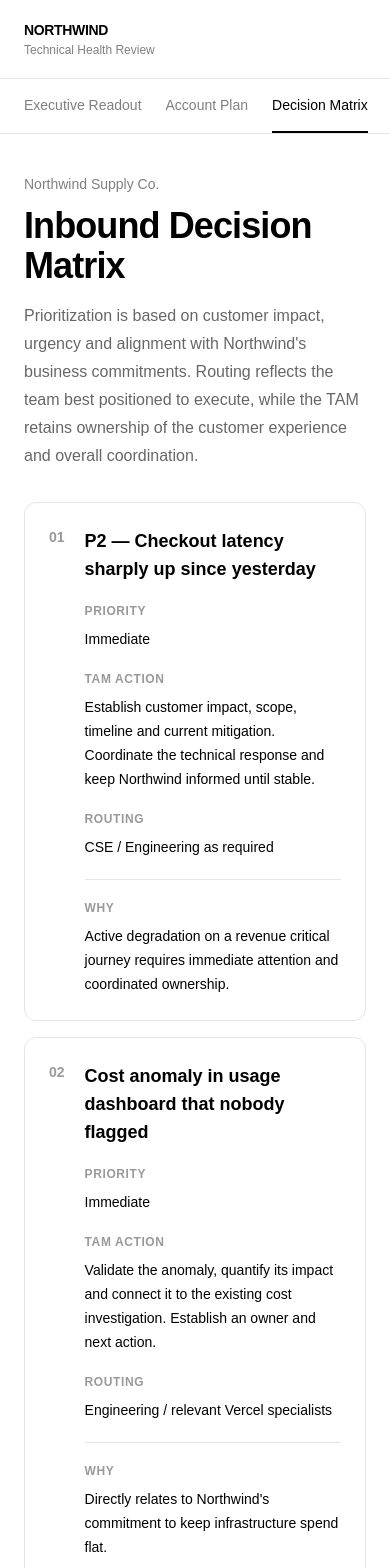
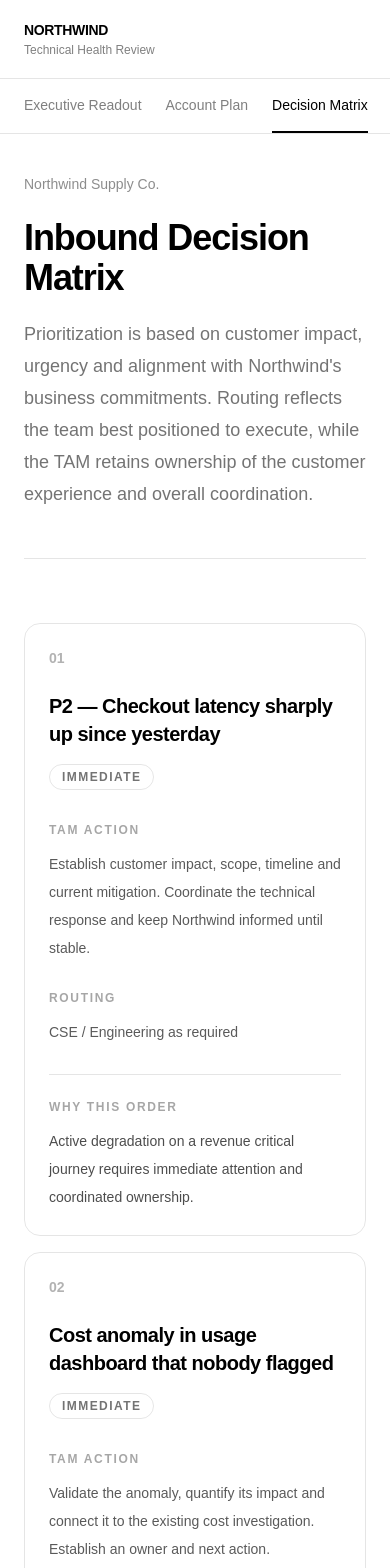
Before and after one commit to FranciscoDiego64/northwind-technical-review, a Next.js app: page /decision-matrix in a window 390 px wide. Shown: the top 1568 px of the page. Built offline with nearby package versions, Linux system fonts and the light colour scheme.

Commit message:
version before nav menu in account plan

```diff
--- a/app/account-plan/page.tsx
+++ b/app/account-plan/page.tsx
@@ -162,9 +162,10 @@
                   {"actions" in workstream && workstream.actions && (
                     <div className="mt-8">
                      <p className="text-xs font-semibold uppercase tracking-[0.14em] text-black/35">
-                        Actions
+                        {"actionsTitle" in workstream
+                            ? workstream.actionsTitle
+                                : "Actions"}
                     </p>
-
                       <ul className="mt-4 space-y-3">
                         {workstream.actions.map((action) => (
                           <li
@@ -186,7 +187,11 @@
                   {"actionsIntro" in workstream &&
   workstream.actionsIntro && (
     <div className="mt-8">
-                        <p className="text-sm leading-6 text-black/65">
+      <p className="text-xs font-semibold uppercase tracking-[0.14em] text-black/35">
+        Actions
+      </p>
+
+      <p className="mt-3 text-sm leading-6 text-black/65">
         {workstream.actionsIntro}
       </p>
 
--- a/app/decision-matrix/page.tsx
+++ b/app/decision-matrix/page.tsx
@@ -2,80 +2,103 @@
 
 export default function DecisionMatrixPage() {
   return (
-    <div className="space-y-8">
-      <section className="max-w-3xl">
-        <p className="mb-3 text-sm font-medium text-black/50">
+    <div className="space-y-16">
+      {/* Header */}
+      <section className="border-b border-black/10 pb-12">
+        <p className="text-sm font-medium text-black/45">
           Northwind Supply Co.
         </p>
 
-        <h1 className="text-4xl font-semibold tracking-tight">
+        <div className="mt-6 max-w-4xl">
+          <h1 className="text-4xl font-semibold tracking-[-0.03em] sm:text-5xl lg:text-6xl">
             {decisionMatrix.title}
           </h1>
 
-        <p className="mt-4 max-w-3xl leading-7 text-black/60">
+          <p className="mt-5 max-w-3xl text-lg leading-8 text-black/55">
             {decisionMatrix.introduction}
           </p>
+        </div>
       </section>
 
-      <section className="space-y-4">
+      {/* Decision items */}
+      <section>
+        <div className="space-y-4">
           {decisionMatrix.items.map((item) => (
             <article
               key={item.order}
-            className="rounded-xl border border-black/10 p-6"
+              className="rounded-2xl border border-black/10 p-6 sm:p-8"
             >
-            <div className="flex gap-5">
-              <div className="text-sm font-semibold text-black/40">
+              <div className="grid gap-6 lg:grid-cols-[72px_1fr]">
+                {/* Order */}
+                <div>
+                  <div className="text-sm font-semibold text-black/30">
                     {String(item.order).padStart(2, "0")}
                   </div>
-
-              <div className="min-w-0">
-                <h2 className="text-lg font-semibold">{item.request}</h2>
-
-                <div className="mt-5 grid gap-5 sm:grid-cols-3">
-                  <div>
-                    <div className="text-xs font-semibold uppercase tracking-wider text-black/40">
-                      Priority
-                    </div>
-                    <p className="mt-2 text-sm leading-6">{item.priority}</p>
                 </div>
 
                 <div>
-                    <div className="text-xs font-semibold uppercase tracking-wider text-black/40">
+                  {/* Request + priority */}
+                  <div className="flex flex-col gap-4 sm:flex-row sm:items-start sm:justify-between">
+                    <h2 className="max-w-3xl text-xl font-semibold tracking-tight sm:text-2xl">
+                      {item.request}
+                    </h2>
+
+                    <span className="w-fit shrink-0 rounded-full border border-black/10 px-3 py-1 text-xs font-semibold uppercase tracking-[0.12em] text-black/55">
+                      {item.priority}
+                    </span>
+                  </div>
+
+                  {/* Detail grid */}
+                  <div className="mt-8 grid gap-7 md:grid-cols-2">
+                    <div>
+                      <p className="text-xs font-semibold uppercase tracking-[0.14em] text-black/35">
                         TAM action
-                    </div>
-                    <p className="mt-2 text-sm leading-6">
+                      </p>
+
+                      <p className="mt-3 text-sm leading-7 text-black/65">
                         {item.tamAction}
                       </p>
                     </div>
 
                     <div>
-                    <div className="text-xs font-semibold uppercase tracking-wider text-black/40">
+                      <p className="text-xs font-semibold uppercase tracking-[0.14em] text-black/35">
                         Routing
-                    </div>
-                    <p className="mt-2 text-sm leading-6">{item.routing}</p>
+                      </p>
+
+                      <p className="mt-3 text-sm leading-7 text-black/65">
+                        {item.routing}
+                      </p>
                     </div>
                   </div>
 
-                <div className="mt-5 border-t border-black/10 pt-5">
-                  <div className="text-xs font-semibold uppercase tracking-wider text-black/40">
-                    Why
-                  </div>
-                  <p className="mt-2 text-sm leading-6">{item.why}</p>
+                  {/* Why */}
+                  <div className="mt-7 border-t border-black/10 pt-6">
+                    <p className="text-xs font-semibold uppercase tracking-[0.14em] text-black/35">
+                      Why this order
+                    </p>
+
+                    <p className="mt-3 max-w-3xl text-sm leading-7 text-black/70">
+                      {item.why}
+                    </p>
                   </div>
                 </div>
               </div>
             </article>
           ))}
+        </div>
       </section>
 
-      <section className="max-w-3xl border-t border-black/10 pt-8">
-        <h2 className="text-sm font-semibold uppercase tracking-wider text-black/50">
+      {/* Operating principle */}
+      <section className="border-t border-black/10 pt-12 pb-8">
+        <div className="max-w-4xl rounded-2xl bg-black p-7 text-white sm:p-9">
+          <p className="text-xs font-semibold uppercase tracking-[0.16em] text-white/45">
             {decisionMatrix.operatingPrinciple.title}
-        </h2>
+          </p>
 
-        <p className="mt-4 text-lg leading-8">
+          <p className="mt-5 text-xl leading-9 tracking-tight sm:text-2xl">
             {decisionMatrix.operatingPrinciple.text}
           </p>
+        </div>
       </section>
     </div>
   );
--- a/content/account-plan.ts
+++ b/content/account-plan.ts
@@ -105,6 +105,8 @@
         currentState:
           "Search abandonment is currently Northwind's largest identified contributor to lost carts. Search related Fast Data Transfer also increased 63% month over month, providing a technical signal to investigate alongside the business funnel.",
 
+        actionsTitle: "Actions",
+
         actionsIntro: "Establish the end-to-end journey:",
 
         actionsLead: "Search → Results → Product → Cart",
@@ -143,19 +145,21 @@
         currentState:
           "The available usage data does not establish readiness for the Q1 security review. Readiness therefore needs to be assessed directly against the review requirements, architecture and existing controls.",
 
+        actionsTitle: "Actions",
+
         actionsIntro: "Create a security readiness tracker:",
 
         actionsLead:
           "Requirement → Current state → Gap → Owner → Remediation → Evidence → Deadline",
 
         actionsClosing:
-          "Prioritize requirements that could block the wholesale-channel launch and involve the appropriate technical specialists where deeper assessment is required.",
+          "Prioritize requirements that could block the wholesale channel launch and involve the appropriate technical specialists where deeper assessment is required.",
 
         dependencies:
           "Northwind security and engineering teams, confirmed review criteria and review date.",
 
         impactIfUnmet:
-          "Failure to close a material security requirement could delay the wholesale-channel launch and its associated business opportunity.",
+          "Failure to close a material security requirement could delay the wholesale channel launch and its associated business opportunity.",
 
         successMeasures: [
           "All material requirements have an owner and deadline.",
@@ -173,10 +177,12 @@
         currentState:
           "No mobile work has started. The immediate priority is therefore architectural readiness rather than implementation.",
 
+
+
         actionsIntro:
           "Assess the existing catalog architecture with particular attention to:",
 
-        actions: [
+        baseline: [
           "API contracts and ownership",
           "authentication",
           "caching and data-fetching patterns",
--- a/content/decision-matrix.ts
+++ b/content/decision-matrix.ts
@@ -28,7 +28,7 @@
       {
         order: 3,
         request: "Failed deploy support ticket sent directly to TAM",
-        priority: "Immediate routing",
+        priority: "Immediate",
         tamAction:
           "Acknowledge the request, determine whether it is blocking a critical workload, then move it into the appropriate support process. Stay engaged if the account impact warrants it.",
         routing: "CSE",
```
Lines whose indentation alone changed are shown as unchanged.
